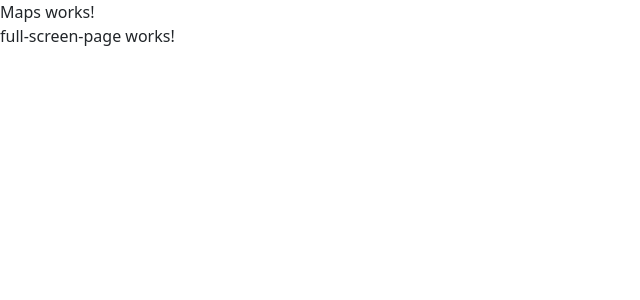
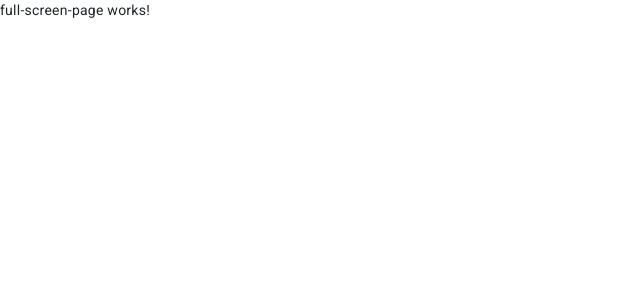
Before and after one commit to Darkmixt12/mapsApp, an Angular app: page /maps/fullscreen in a window 1280 px wide. Shown: the top 300 px of the page, without its empty margins (0-640 px from the left). Built offline with nearby package versions, Linux system fonts and the light colour scheme.

Commit message:
material module added

```diff
--- a/angular.json
+++ b/angular.json
@@ -25,6 +25,7 @@
               "src/assets"
             ],
             "styles": [
+              "@angular/material/prebuilt-themes/indigo-pink.css",
               "src/styles.css"
             ],
             "scripts": []
@@ -87,6 +88,7 @@
               "src/assets"
             ],
             "styles": [
+              "@angular/material/prebuilt-themes/indigo-pink.css",
               "src/styles.css"
             ],
             "scripts": []
--- a/package.json
+++ b/package.json
@@ -11,10 +11,12 @@
   "private": true,
   "dependencies": {
     "@angular/animations": "^16.2.0",
+    "@angular/cdk": "^16.2.8",
     "@angular/common": "^16.2.0",
     "@angular/compiler": "^16.2.0",
     "@angular/core": "^16.2.0",
     "@angular/forms": "^16.2.0",
+    "@angular/material": "^16.2.8",
     "@angular/platform-browser": "^16.2.0",
     "@angular/platform-browser-dynamic": "^16.2.0",
     "@angular/router": "^16.2.0",
--- a/src/app/app.module.ts
+++ b/src/app/app.module.ts
@@ -3,6 +3,7 @@
 
 import { AppRoutingModule } from './app-routing.module';
 import { AppComponent } from './app.component';
+import { BrowserAnimationsModule } from '@angular/platform-browser/animations';
 
 
 @NgModule({
@@ -12,6 +13,7 @@
   imports: [
     BrowserModule,
     AppRoutingModule,
+    BrowserAnimationsModule,
 
 
   ],
--- a/src/app/maps/layout/maps-layout/maps-layout.component.html
+++ b/src/app/maps/layout/maps-layout/maps-layout.component.html
@@ -1,2 +1,3 @@
-Maps works!
+<mat-sidenav-container></mat-sidenav-container>
+<mat-sidenav></mat-sidenav>
 <router-outlet></router-outlet>
--- a/src/index.html
+++ b/src/index.html
@@ -7,8 +7,11 @@
   <meta name="viewport" content="width=device-width, initial-scale=1">
   <link rel="icon" type="image/x-icon" href="favicon.ico">
   <link href="https://cdn.jsdelivr.net/npm/bootstrap@5.3.2/dist/css/bootstrap.min.css" rel="stylesheet" integrity="sha384-T3c6CoIi6uLrA9TneNEoa7RxnatzjcDSCmG1MXxSR1GAsXEV/Dwwykc2MPK8M2HN" crossorigin="anonymous">
+  <link rel="preconnect" href="https://fonts.gstatic.com">
+  <link href="https://fonts.googleapis.com/css2?family=Roboto:wght@300;400;500&display=swap" rel="stylesheet">
+  <link href="https://fonts.googleapis.com/icon?family=Material+Icons" rel="stylesheet">
 </head>
-<body>
+<body class="mat-typography">
   <app-root></app-root>
 </body>
 </html>
--- a/src/styles.css
+++ b/src/styles.css
@@ -1 +1,4 @@
 /* You can add global styles to this file, and also import other style files */
+
+html, body { height: 100%; }
+body { margin: 0; font-family: Roboto, "Helvetica Neue", sans-serif; }
```
Also changed, not shown: src/app/maps/maps.module.ts (+6 -3 lines), src/app/material/material/material.module.ts (added, +46 -0 lines), 1 other file (tests, documents, lock files or other folders).
